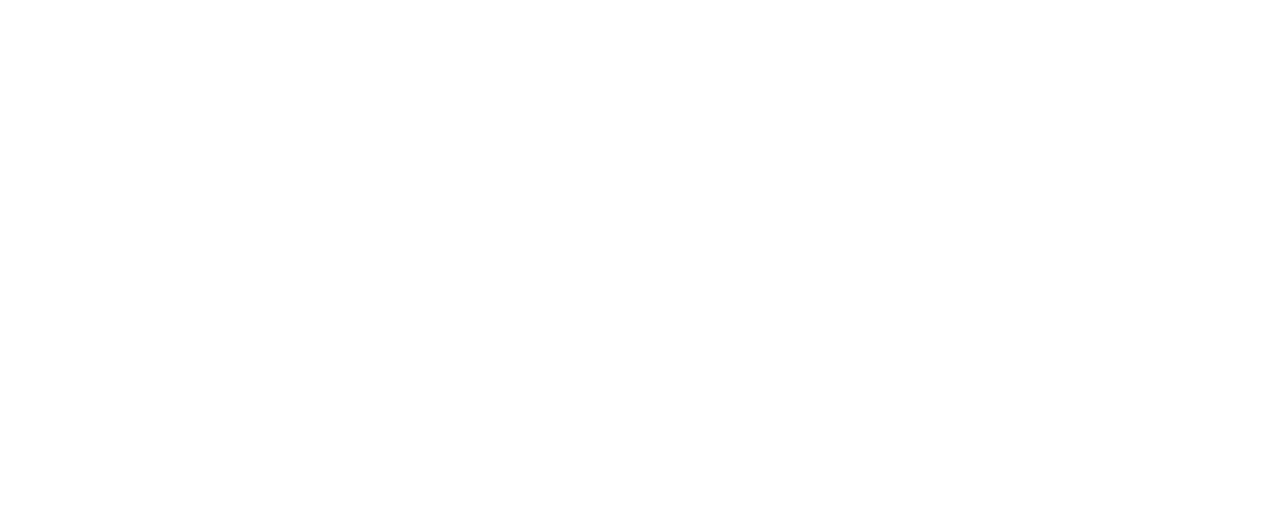
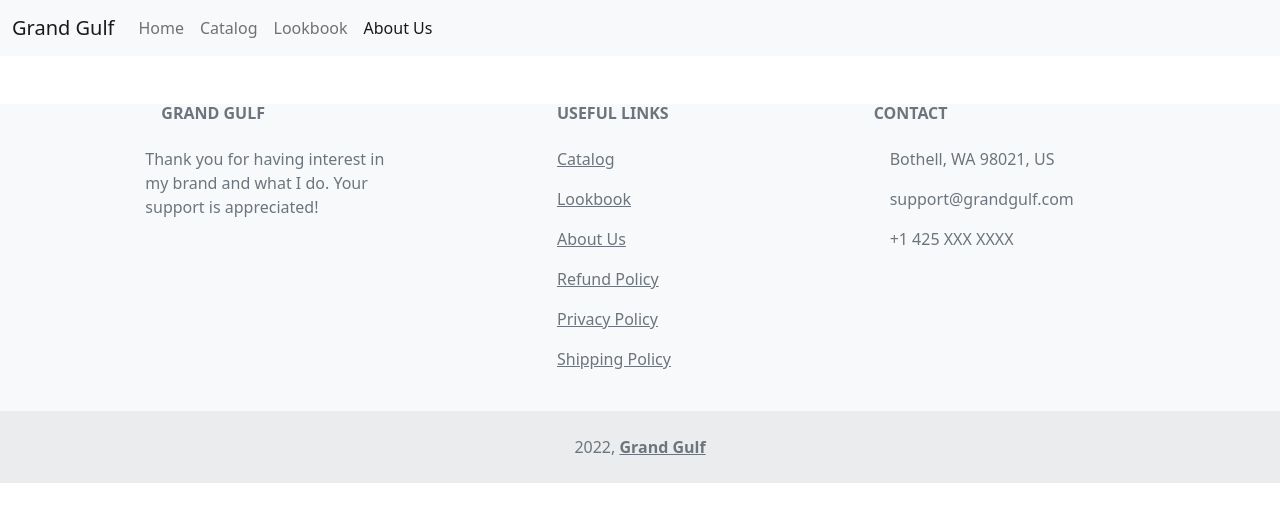
Before and after one commit to samcassese/grand-gulf, a plain HTML site: page pages/aboutus.html in a window 1280 px wide. Drawn offline with nearby package versions, Linux system fonts and the light colour scheme.

Commit message:
Added nav bar and footer to other pages

```diff
--- a/pages/aboutus.html
+++ b/pages/aboutus.html
@@ -0,0 +1,120 @@
+<!doctype html>
+<html lang="en">
+  <head>
+    <meta charset="utf-8">
+    <meta name="viewport" content="width=device-width, initial-scale=1">
+    <title>Grand Gulf</title>
+    <link href="https://cdn.jsdelivr.net/npm/bootstrap@5.2.3/dist/css/bootstrap.min.css" rel="stylesheet" integrity="sha384-rbsA2VBKQhggwzxH7pPCaAqO46MgnOM80zW1RWuH61DGLwZJEdK2Kadq2F9CUG65" crossorigin="anonymous">
+  </head>
+  <body>
+
+    <!--Nav Bar-->
+    <nav class="navbar navbar-expand-lg bg-light">
+        <div class="container-fluid">
+          <a class="navbar-brand" href="#">Grand Gulf</a>
+          <button class="navbar-toggler" type="button" data-bs-toggle="collapse" data-bs-target="#navbarSupportedContent" aria-controls="navbarSupportedContent" aria-expanded="false" aria-label="Toggle navigation">
+            <span class="navbar-toggler-icon"></span>
+          </button>
+          <div class="collapse navbar-collapse" id="navbarSupportedContent">
+            <ul class="navbar-nav me-auto mb-2 mb-lg-0">
+
+                <!--Pages-->
+              <li class="nav-item">
+                <a class="nav-link" href="../index.html">Home</a>
+              </li>
+              <li class="nav-item">
+                <a class="nav-link" aria-current="page" href="catalog.html">Catalog</a>
+              </li>
+              <li class="nav-item">
+                <a class="nav-link" href="lookbook.html">Lookbook</a>
+              </li>
+              <li class="nav-item">
+                <a class="nav-link active" aria-current="page" href="#">About Us</a>
+              </li>
+
+
+            </ul>
+          </div>
+        </div>
+      </nav>
+
+    <!-- Footer -->
+<footer class="text-center text-lg-start bg-light text-muted">
+
+
+    <!-- Section: Links  -->
+    <section class="">
+      <div class="container text-center text-md-start mt-5">
+        <!-- Grid row -->
+        <div class="row mt-3">
+          <!-- Grid column -->
+          <div class="col-md-3 col-lg-4 col-xl-3 mx-auto mb-4">
+            <!-- Content -->
+            <h6 class="text-uppercase fw-bold mb-4">
+              <i class="fas fa-gem me-3"></i>Grand Gulf
+            </h6>
+            <p>
+              Thank you for having interest in my brand and what I do. Your support is appreciated!
+            </p>
+          </div>
+          <!-- Grid column -->
+
+          <!-- Grid column -->
+          <div class="col-md-3 col-lg-2 col-xl-2 mx-auto mb-4">
+            <!-- Links -->
+            <h6 class="text-uppercase fw-bold mb-4">
+              Useful links
+            </h6>
+            <p>
+              <a href="catalog.html" class="text-reset">Catalog</a>
+            </p>
+            <p>
+              <a href="lookbook.html" class="text-reset">Lookbook</a>
+            </p>
+            <p>
+              <a href="aboutus.html" class="text-reset">About Us</a>
+            </p>
+            <p>
+              <a href="#!" class="text-reset">Refund Policy</a>
+            </p>
+            <p>
+              <a href="#!" class="text-reset">Privacy Policy</a>
+            </p>
+            <p>
+              <a href="#!" class="text-reset">Shipping Policy</a>
+            </p>
+          </div>
+          <!-- Grid column -->
+
+          <!-- Grid column -->
+          <div class="col-md-4 col-lg-3 col-xl-3 mx-auto mb-md-0 mb-4">
+            <!-- Links -->
+            <h6 class="text-uppercase fw-bold mb-4">Contact</h6>
+            <p><i class="fas fa-home me-3"></i> Bothell, WA 98021, US</p>
+            <p>
+              <i class="fas fa-envelope me-3"></i>
+              support@grandgulf.com
+            </p>
+            <p><i class="fas fa-phone me-3"></i> +1 425 XXX XXXX</p>
+          </div>
+          <!-- Grid column -->
+        </div>
+        <!-- Grid row -->
+      </div>
+    </section>
+    <!-- Section: Links  -->
+
+    <!-- Copyright -->
+    <div class="text-center p-4" style="background-color: rgba(0, 0, 0, 0.05);">
+      2022,
+      <a class="text-reset fw-bold" href="https://grandgulf.com/">Grand Gulf</a>
+    </div>
+    <!-- Copyright -->
+  </footer>
+  <!-- Footer -->
+
+
+    <script src="https://cdn.jsdelivr.net/npm/bootstrap@5.2.3/dist/js/bootstrap.bundle.min.js" integrity="sha384-kenU1KFdBIe4zVF0s0G1M5b4hcpxyD9F7jL+jjXkk+Q2h455rYXK/7HAuoJl+0I4" crossorigin="anonymous"></script>
+
+    </body>
+</html>
```
Also changed, not shown: index.html (+3 -3 lines), pages/catalog.html (+120 -0 lines), pages/lookbook.html (+120 -0 lines).
